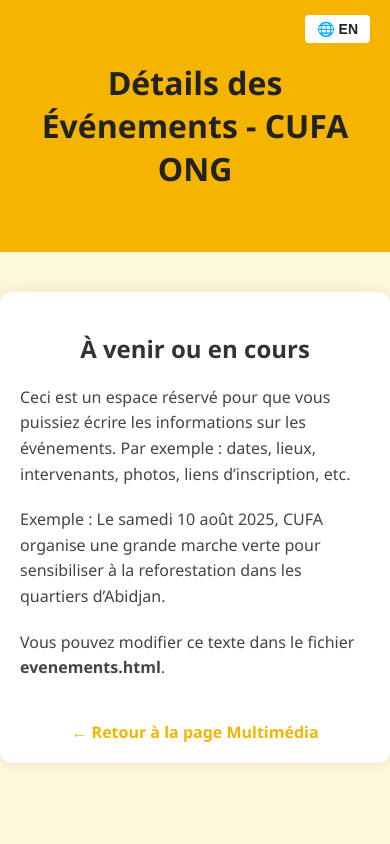
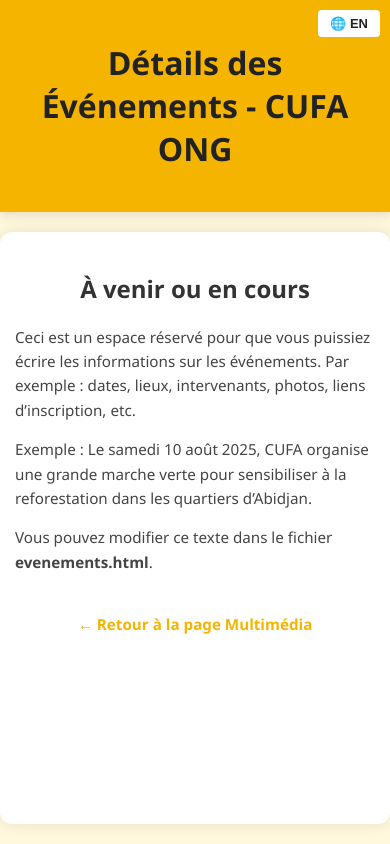
Before and after one commit to Cufaasbl/Cufa-ong, a plain HTML site: page evenement.html in a window 390 px wide. Drawn offline with Linux system fonts and the light colour scheme.

Commit message:
Update evenement.html

```diff
--- a/evenement.html
+++ b/evenement.html
@@ -1,8 +1,8 @@
 <!DOCTYPE html>
 <html lang="fr">
 <head>
-  <meta charset="UTF-8">
-  <meta name="viewport" content="width=device-width, initial-scale=1.0">
+  <meta charset="UTF-8" />
+  <meta name="viewport" content="width=device-width, initial-scale=1" />
   <title>Détails des Événements - CUFA ONG</title>
   <style>
     :root {
@@ -18,6 +18,11 @@
       margin: 0;
       padding: 0;
       overflow-x: hidden;
+      color: var(--text-color);
+      min-height: 100vh;
+      display: flex;
+      flex-direction: column;
+      align-items: center;
     }
 
     header {
@@ -27,12 +32,16 @@
       text-align: center;
       animation: slideDown 1s ease-in-out;
       position: relative;
+      width: 100%;
+      box-sizing: border-box;
+      box-shadow: 0 4px 10px rgba(0,0,0,0.1);
     }
 
     .lang-switch {
       position: absolute;
       top: 15px;
       right: 20px;
+      z-index: 10;
     }
 
     .lang-switch button {
@@ -43,11 +52,16 @@
       border-radius: 4px;
       cursor: pointer;
       font-weight: bold;
+      transition: background-color 0.3s ease;
+    }
+
+    .lang-switch button:hover {
+      background-color: #e6e6e6;
     }
 
     main {
       max-width: 900px;
-      margin: 40px auto;
+      margin: 40px 20px;
       background: #ffffff;
       padding: 40px 30px;
       box-shadow: 0 0 15px rgba(0,0,0,0.1);
@@ -55,6 +69,9 @@
       opacity: 0;
       transform: translateY(50px);
       transition: all 1s ease;
+      box-sizing: border-box;
+      width: 100%;
+      flex-grow: 1;
     }
 
     main.visible {
@@ -66,12 +83,15 @@
       text-align: center;
       color: var(--accent-color);
       margin-bottom: 20px;
+      font-size: 2rem;
     }
 
     p {
       color: #444;
       line-height: 1.6;
       margin-top: 20px;
+      font-size: 1.1rem;
+      word-wrap: break-word;
     }
 
     .back {
@@ -82,6 +102,8 @@
       color: var(--main-color);
       font-weight: bold;
       transition: all 0.3s ease;
+      font-size: 1.1rem;
+      max-width: fit-content;
     }
 
     .back:hover {
@@ -100,14 +122,56 @@
       }
     }
 
-    @media screen and (max-width: 600px) {
+    /* Responsive styles */
+    @media (max-width: 768px) {
+      header {
+        padding: 30px 15px;
+      }
       main {
-        padding: 20px;
+        margin: 30px 15px;
+        padding: 30px 20px;
       }
+      h2 {
+        font-size: 1.75rem;
+      }
+      p {
+        font-size: 1rem;
+        margin-top: 16px;
+      }
+      .lang-switch button {
+        padding: 7px 14px;
+        font-size: 14px;
+      }
+      .back {
+        font-size: 1rem;
+      }
+    }
 
+    @media (max-width: 480px) {
+      header {
+        padding: 20px 10px;
+      }
+      main {
+        margin: 20px 10px;
+        padding: 20px 15px;
+      }
+      h2 {
+        font-size: 1.5rem;
+      }
+      p {
+        font-size: 0.95rem;
+        margin-top: 14px;
+      }
+      .lang-switch {
+        top: 10px;
+        right: 10px;
+      }
       .lang-switch button {
         padding: 6px 12px;
-        font-size: 14px;
+        font-size: 13px;
+      }
+      .back {
+        font-size: 0.95rem;
       }
     }
   </style>
```
